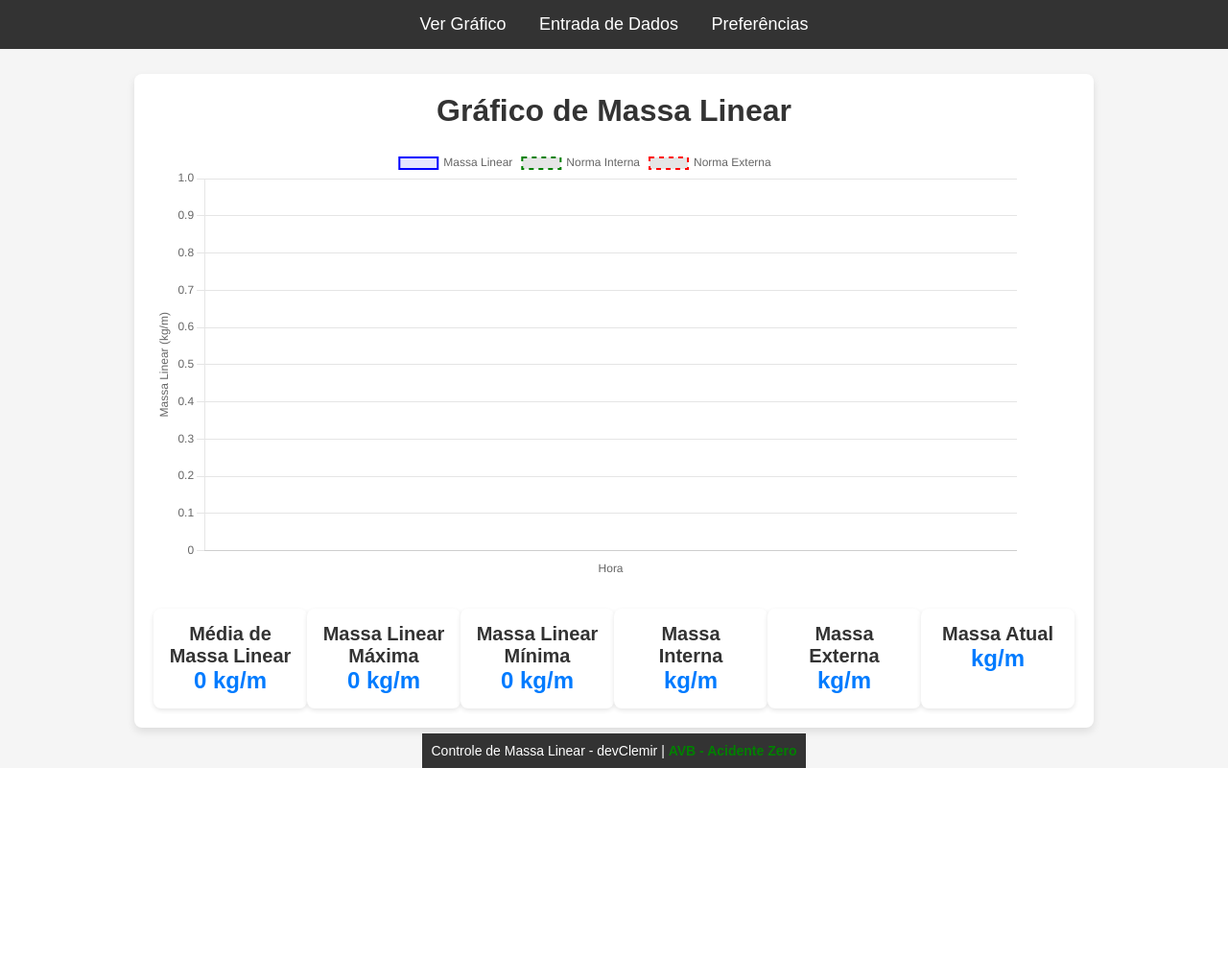
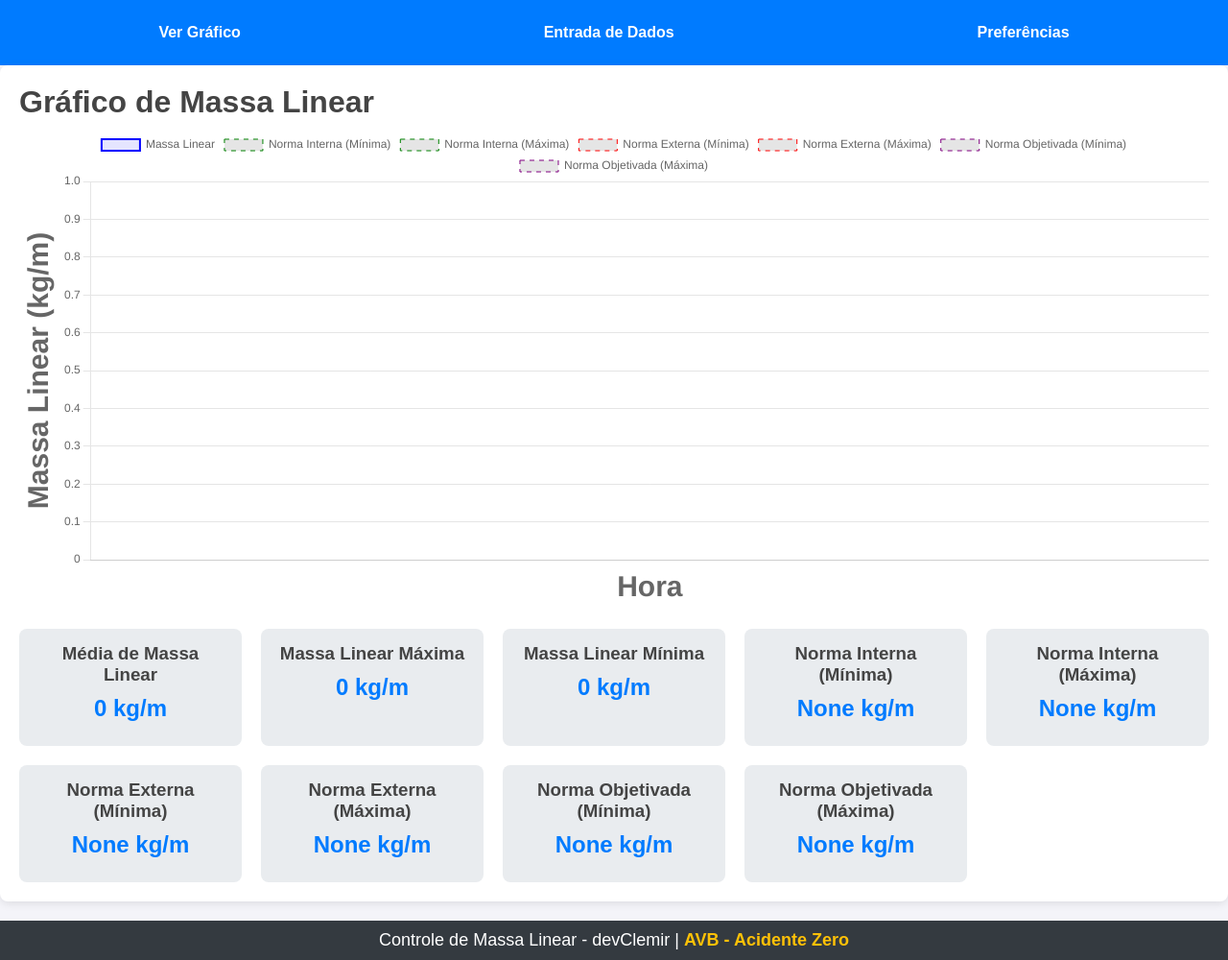
Before and after one commit to ValclemirS/Control_chart, a Flask app: page /grafico in a window 1280 px wide. Shown: the whole page at 96% size. Before the commit the page ends 800 px from the top, so only its background shows below. Run offline with Flask 3, Linux system fonts and the light colour scheme; data that the repository does not hold is empty.

Commit message:
second commit

```diff
--- a/app.py
+++ b/app.py
@@ -11,8 +11,12 @@
 }
 
 # Variáveis globais para as preferências
-norma_interna = None
-norma_externa = None
+norma_interna_min = None
+norma_interna_max = None
+norma_externa_min = None
+norma_externa_max = None
+norma_objetivada_min = None
+norma_objetivada_max = None
 
 # Rota principal redirecionando para o gráfico
 @app.route('/')
@@ -25,53 +29,72 @@
     return render_template("grafico.html",
                            massa_media=sum(dados['massa_linear'])/len(dados['massa_linear']) if dados['massa_linear'] else 0,
                            massa_maxima=max(dados['massa_linear']) if dados['massa_linear'] else 0,
-                           massa_minima=min(dados['massa_linear']) if dados['massa_linear'] else 0)
+                           massa_minima=min(dados['massa_linear']) if dados['massa_linear'] else 0,
+                           norma_interna_min=norma_interna_min,
+                           norma_interna_max=norma_interna_max,
+                           norma_externa_min=norma_externa_min,
+                           norma_externa_max=norma_externa_max,
+                           norma_objetivada_min=norma_objetivada_min,
+                           norma_objetivada_max=norma_objetivada_max)
 
 
-# Rota para a entrada de dados
+
 @app.route('/input', methods=["GET", "POST"])
 def input():
-    global norma_interna, norma_externa
     if request.method == "POST":
         try:
-            # Verificação se os campos não estão vazios
-            if not request.form['massa'] or not request.form['comprimento']:
+            massa = request.form.get('massa')
+            comprimento = request.form.get('comprimento')
+
+            # Verificar se os campos estão vazios
+            if not massa or not comprimento:
                 return "Por favor, preencha todos os campos de massa e comprimento."
 
-            # Coletar dados do formulário
-            norma_interna = float(request.form['norma_interna']) if request.form['norma_interna'] else None
-            norma_externa = float(request.form['norma_externa']) if request.form['norma_externa'] else None
-            massa = float(request.form['massa'])  # Massa
-            comprimento = float(request.form['comprimento'])  # Comprimento
+            # Converter os valores para float
+            massa = float(massa)
+            comprimento = float(comprimento)
 
             # Calcular a massa linear
             massa_linear = massa / comprimento
 
             # Capturar a hora de lançamento
-            hora_entrada = datetime.now().strftime("%H:%M:%S")  # Hora exata do lançamento
+            hora_entrada = datetime.now().strftime("%H:%M:%S")
 
-            # Adicionar dados (isso seria salvo em banco de dados em produção)
+            # Adicionar dados
             dados["hora"].append(hora_entrada)
             dados["massa_linear"].append(massa_linear)
 
             return redirect(url_for('grafico'))  # Redirecionar após o envio
         except ValueError:
             return "Por favor, insira valores válidos para todos os campos numéricos."
+    return render_template("input.html")
 
-    return render_template("input.html", norma_interna=norma_interna, norma_externa=norma_externa)
+
+
+
+
+
 
 # Rota para preferências
 @app.route('/pref', methods=["GET", "POST"])
 def pref():
-    global norma_interna, norma_externa
+    global norma_interna_min, norma_interna_max, norma_externa_min, norma_externa_max, norma_objetivada_min, norma_objetivada_max
     if request.method == "POST":
         # Atualizar as preferências
-        norma_interna = float(request.form['norma_interna']) if request.form['norma_interna'] else None
-        norma_externa = float(request.form['norma_externa']) if request.form['norma_externa'] else None
-
+        norma_interna_min = float(request.form['norma_interna_min']) if request.form['norma_interna_min'] else None
+        norma_interna_max = float(request.form['norma_interna_max']) if request.form['norma_interna_max'] else None
+        norma_externa_min = float(request.form['norma_externa_min']) if request.form['norma_externa_min'] else None
+        norma_externa_max = float(request.form['norma_externa_max']) if request.form['norma_externa_max'] else None
+        norma_objetivada_min = float(request.form['norma_objetivada_min']) if request.form['norma_objetivada_min'] else None
+        norma_objetivada_max = float(request.form['norma_objetivada_max']) if request.form['norma_objetivada_max'] else None
         return redirect(url_for('grafico'))  # Redirecionar para o gráfico
-
-    return render_template("pref.html", norma_interna=norma_interna, norma_externa=norma_externa)
+    return render_template("pref.html",
+                           norma_interna_min=norma_interna_min,
+                           norma_interna_max=norma_interna_max,
+                           norma_externa_min=norma_externa_min,
+                           norma_externa_max=norma_externa_max,
+                           norma_objetivada_min=norma_objetivada_min,
+                           norma_objetivada_max=norma_objetivada_max)
 
 # Endpoint para dados JSON (usado pelo gráfico)
 @app.route('/data')
@@ -79,8 +102,12 @@
     return jsonify({
         "hora": dados["hora"],
         "massa_linear": dados["massa_linear"],
-        "norma_interna": norma_interna,
-        "norma_externa": norma_externa
+        "norma_interna_min": norma_interna_min,
+        "norma_interna_max": norma_interna_max,
+        "norma_externa_min": norma_externa_min,
+        "norma_externa_max": norma_externa_max,
+        "norma_objetivada_min": norma_objetivada_min,
+        "norma_objetivada_max": norma_objetivada_max
     })
 
 # Inicializar a aplicação
--- a/static/chart.js
+++ b/static/chart.js
@@ -7,8 +7,12 @@
         .then(data => {
             const horas = data.hora;
             const massaLinear = data.massa_linear;
-            const normaInterna = data.norma_interna;
-            const normaExterna = data.norma_externa;
+            const normaInternaMin = data.norma_interna_min;
+            const normaInternaMax = data.norma_interna_max;
+            const normaExternaMin = data.norma_externa_min;
+            const normaExternaMax = data.norma_externa_max;
+            const normaObjetivadaMin = data.norma_objetivada_min;
+            const normaObjetivadaMax = data.norma_objetivada_max;
 
             // Criar o gráfico
             new Chart(ctx, {
@@ -25,25 +29,59 @@
                             fill: true,
                         },
                         {
-                            label: "Norma Interna",
-                            data: horas.map(() => normaInterna),
+                            label: "Norma Interna (Mínima)",
+                            data: horas.map(() => normaInternaMin),
                             borderColor: "green",
                             borderDash: [5, 5],
-                            borderWidth: 2,
+                            borderWidth: 1,
                             fill: false,
                         },
                         {
-                            label: "Norma Externa",
-                            data: horas.map(() => normaExterna),
+                            label: "Norma Interna (Máxima)",
+                            data: horas.map(() => normaInternaMax),
+                            borderColor: "green",
+                            borderDash: [5, 5],
+                            borderWidth: 1,
+                            fill: false,
+                        },
+                        {
+                            label: "Norma Externa (Mínima)",
+                            data: horas.map(() => normaExternaMin),
                             borderColor: "red",
                             borderDash: [5, 5],
-                            borderWidth: 2,
+                            borderWidth: 1,
+                            fill: false,
+                        },
+                        {
+                            label: "Norma Externa (Máxima)",
+                            data: horas.map(() => normaExternaMax),
+                            borderColor: "red",
+                            borderDash: [5, 5],
+                            borderWidth: 1,
+                            fill: false,
+                        },
+                        {
+                            label: "Norma Objetivada (Mínima)",
+                            data: horas.map(() => normaObjetivadaMin),
+                            borderColor: "purple",
+                            borderDash: [5, 5],
+                            borderWidth: 1,
+                            fill: false,
+                        },
+                        {
+                            label: "Norma Objetivada (Máxima)",
+                            data: horas.map(() => normaObjetivadaMax),
+                            borderColor: "purple",
+                            borderDash: [5, 5],
+                            borderWidth: 1,
                             fill: false,
                         },
                     ],
                 },
                 options: {
                     responsive: true,
+                    maintainAspectRatio: false,//teste
+                    devicePixelRatio: window.devicePixelRatio || 1,//teste
                     plugins: {
                         legend: {
                             display: true,
@@ -55,12 +93,20 @@
                             title: {
                                 display: true,
                                 text: "Hora",
+                                font: {
+                                    weight: 'bold',  // teste
+                                    size: 30        // teste
+                                }
                             },
                         },
                         y: {
                             title: {
                                 display: true,
                                 text: "Massa Linear (kg/m)",
+                                font: {
+                                    weight: 'bold',  // teste
+                                    size: 30        // teste
+                                }
                             },
                         },
                     },
--- a/static/styles.css
+++ b/static/styles.css
@@ -1,157 +1,162 @@
-/* Reset básico de margens e paddings */
-* {
+/* Global Styles */
+body {
+    font-family: Arial, sans-serif;
     margin: 0;
     padding: 0;
     box-sizing: border-box;
+    background-color: #f4f4f9;
+    color: #333;
 }
 
-/* Estilo global da página */
-body {
-    font-family: Arial, sans-serif;
-    background-color: #f5f5f5;
-    color: #333;
+h1, h3 {
+    margin: 0 0 10px;
+    color: #444;
+}
+
+p {
+    margin: 0 0 10px;
+}
+
+/* Menu Navigation */
+.menu {
+    background-color: #007BFF;
+    padding: 15px;
+    display: flex;
+    justify-content: center;
+    gap: 15px;
+}
+
+.menu a {
+    color: #fff;
+    text-decoration: none;
+    font-weight: bold;
+    padding: 10px 20px;
+    border-radius: 5px;
+    transition: background-color 0.3s ease;
+}
+
+.menu a:hover {
+    background-color: #0056b3;
+}
+
+/* Footer */
+footer {
+    background-color: #343a40;
+    color: #fff;
+    text-align: center;
+    padding: 10px 0;
+    margin-top: 20px;
+    position: relative;
+    bottom: 0;
+    width: 100%;
+}
+
+footer p {
+    margin: 0;
+}
+
+footer .avb {
+    font-weight: bold;
+    color: #ffc107;
+}
+
+/* Content Containers */
+.container {
+    max-width: 1200px;
+    margin: 0 auto;
+    padding: 20px;
+}
+
+.input-container, .preferencias-container, .grafico-container {
+    background-color: #fff;
+    border-radius: 8px;
+    box-shadow: 0 2px 10px rgba(0, 0, 0, 0.1);
+    padding: 20px;
+    margin-bottom: 20px;
+}
+
+/* Forms */
+form {
     display: flex;
     flex-direction: column;
-    align-items: center;
-    min-height: 100vh;
-    justify-content: space-between;
+    gap: 15px;
 }
 
-/* Menu de navegação */
-.menu {
-    background-color: #333;
-    color: white;
-    padding: 15px 0;
+label {
+    font-weight: bold;
+    margin-bottom: 5px;
+}
+
+input, button {
+    padding: 10px;
+    border: 1px solid #ccc;
+    border-radius: 5px;
+    font-size: 16px;
+}
+
+button {
+    background-color: #007BFF;
+    color: #fff;
+    font-weight: bold;
+    cursor: pointer;
+    transition: background-color 0.3s ease;
+}
+
+button:hover {
+    background-color: #0056b3;
+}
+
+/* Chart Container */
+.grafico-box {
+    position: relative;
+    height: 400px;
     width: 100%;
+}
+
+canvas {
+    display: block;
+    width: 100% !important;
+    height: 100% !important;
+}
+
+/* Information Cards */
+.informacoes-container {
+    display: grid;
+    grid-template-columns: repeat(auto-fit, minmax(200px, 1fr));
+    gap: 20px;
+    margin-top: 20px;
+}
+
+.informacoes {
+    background-color: #e9ecef;
+    padding: 15px;
+    border-radius: 8px;
     text-align: center;
 }
 
-.menu a {
-    color: white;
-    text-decoration: none;
-    margin: 0 15px;
-    font-size: 18px;
+.info-value {
+    font-size: 24px;
+    font-weight: bold;
+    color: #007BFF;
 }
 
-.menu a:hover {
-    color: #00bcd4;
+/* Responsive Design */
+@media (min-width: 768px) {
+    .menu {
+        justify-content: space-around;
+    }
 }
 
-/* Container do gráfico */
-.grafico-container {
-    width: 80%;
-    max-width: 1000px;
-    padding: 20px;
-    background-color: white;
-    border-radius: 8px;
-    box-shadow: 0 4px 8px rgba(0, 0, 0, 0.1);
-    margin-top: 20px;
-    text-align: center;
+@media (min-width: 1200px) {
+    .container {
+        padding: 40px;
+    }
+
+    .grafico-box {
+        height: 500px;
+    }
+
+    footer {
+        font-size: 18px;
+    }
 }
-
-/* Caixa do gráfico */
-.grafico-box {
-    width: 100%;
-    max-width: 900px;
-    margin: 20px 0;
-}
-
-canvas {
-    width: 100% !important;
-    height: 400px;
-}
-
-/* Informações */
-.informacoes-container {
-    display: flex;
-    justify-content: space-around;
-    margin-top: 30px;
-}
-
-.informacoes {
-    background-color: #fff;
-    padding: 15px;
-    border-radius: 8px;
-    box-shadow: 0 2px 5px rgba(0, 0, 0, 0.1);
-    width: 30%;
-    text-align: center;
-}
-
-.informacoes h3 {
-    font-size: 20px;
-    color: #333;
-}
-
-.informacoes .info-value {
-    font-size: 24px;
-    font-weight: bold;
-    color: #007bff;
-}
-
-/* Formulários */
-.input-container, .preferencias-container {
-    background-color: #fff;
-    padding: 30px;
-    border-radius: 10px;
-    box-shadow: 0 4px 8px rgba(0, 0, 0, 0.1);
-    width: 350px;
-    text-align: center;
-    margin-top: 30px;
-}
-
-.input-container h1, .preferencias-container h1 {
-    font-size: 24px;
-    margin-bottom: 20px;
-}
-
-label {
-    font-size: 16px;
-    margin-bottom: 8px;
-    display: block;
-    color: #333;
-}
-
-input {
-    width: 100%;
-    padding: 10px;
-    margin-top: 5px;
-    border-radius: 5px;
-    border: 1px solid #ccc;
-    font-size: 16px;
-}
-
-input:focus {
-    border-color: #007bff;
-    outline: none;
-}
-
-/* Botão */
-.submit-btn {
-    background-color: #007bff;
-    color: white;
-    padding: 12px 20px;
-    border: none;
-    border-radius: 5px;
-    font-size: 16px;
-    cursor: pointer;
-    width: 100%;
-    margin-top: 15px;
-}
-
-.submit-btn:hover {
-    background-color: #0056b3;
-}
-
-/* Rodapé */
-footer {
-    text-align: center;
-    padding: 10px;
-    background-color: #333;
-    color: white;
-    font-size: 14px;
-}
-
-.avb {
-    color: green;
-    font-weight: bold;
-}
--- a/templates/grafico.html
+++ b/templates/grafico.html
@@ -34,16 +34,28 @@
                 <p class="info-value">{{ massa_minima }} kg/m</p>
             </div>
             <div class="informacoes">
-                <h3>Massa Interna</h3>
-                <p class="info-value">{{ massa_interna }} kg/m</p>
+                <h3>Norma Interna (Mínima)</h3>
+                <p class="info-value">{{ norma_interna_min }} kg/m</p>
             </div>
             <div class="informacoes">
-                <h3>Massa Externa</h3>
-                <p class="info-value">{{ massa_externa }} kg/m</p>
+                <h3>Norma Interna (Máxima)</h3>
+                <p class="info-value">{{ norma_interna_max }} kg/m</p>
             </div>
             <div class="informacoes">
-                <h3>Massa Atual</h3>
-                <p class="info-value">{{ massa_atual }} kg/m</p>
+                <h3>Norma Externa (Mínima)</h3>
+                <p class="info-value">{{ norma_externa_min }} kg/m</p>
+            </div>
+            <div class="informacoes">
+                <h3>Norma Externa (Máxima)</h3>
+                <p class="info-value">{{ norma_externa_max }} kg/m</p>
+            </div>
+            <div class="informacoes">
+                <h3>Norma Objetivada (Mínima)</h3>
+                <p class="info-value">{{ norma_objetivada_min }} kg/m</p>
+            </div>
+            <div class="informacoes">
+                <h3>Norma Objetivada (Máxima)</h3>
+                <p class="info-value">{{ norma_objetivada_max }} kg/m</p>
             </div>
         </div>
     </div>
```
Also changed, not shown: templates/input.html (+26 -6 lines), templates/pref.html (+24 -4 lines).
